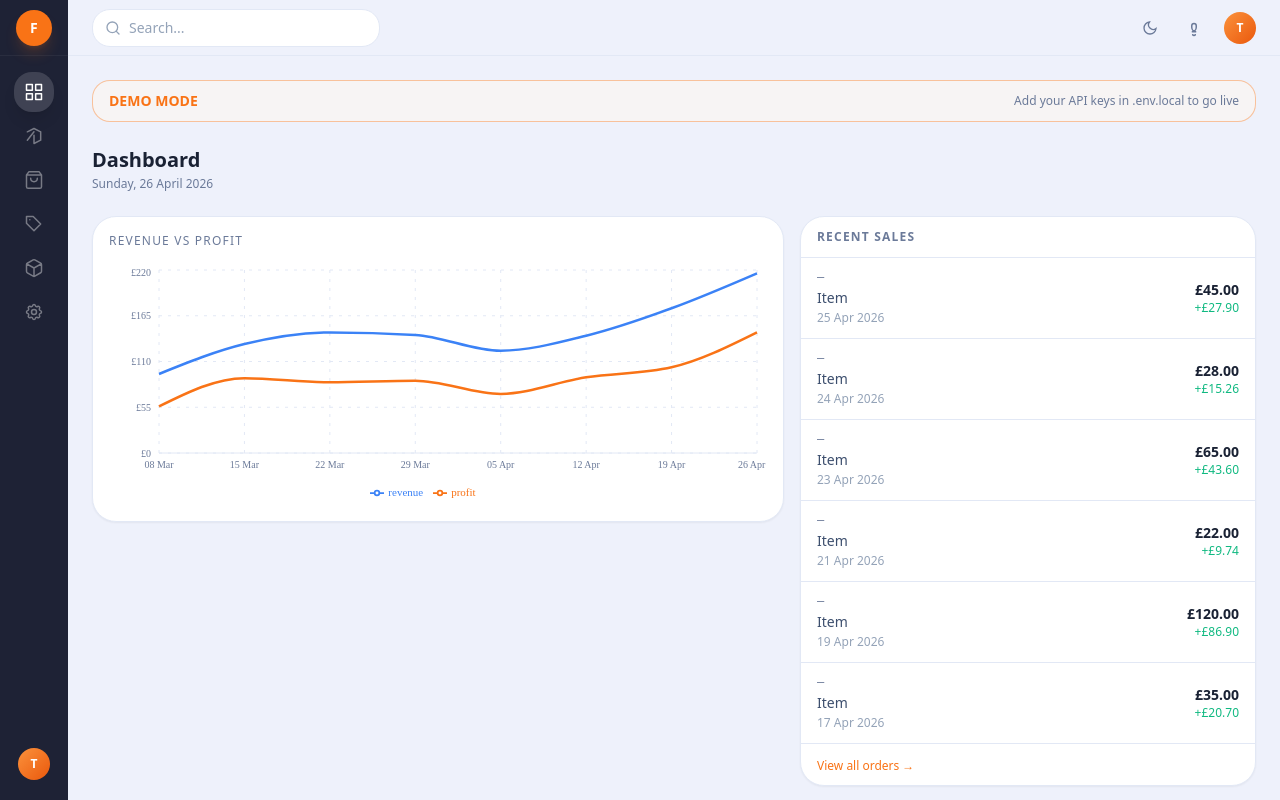
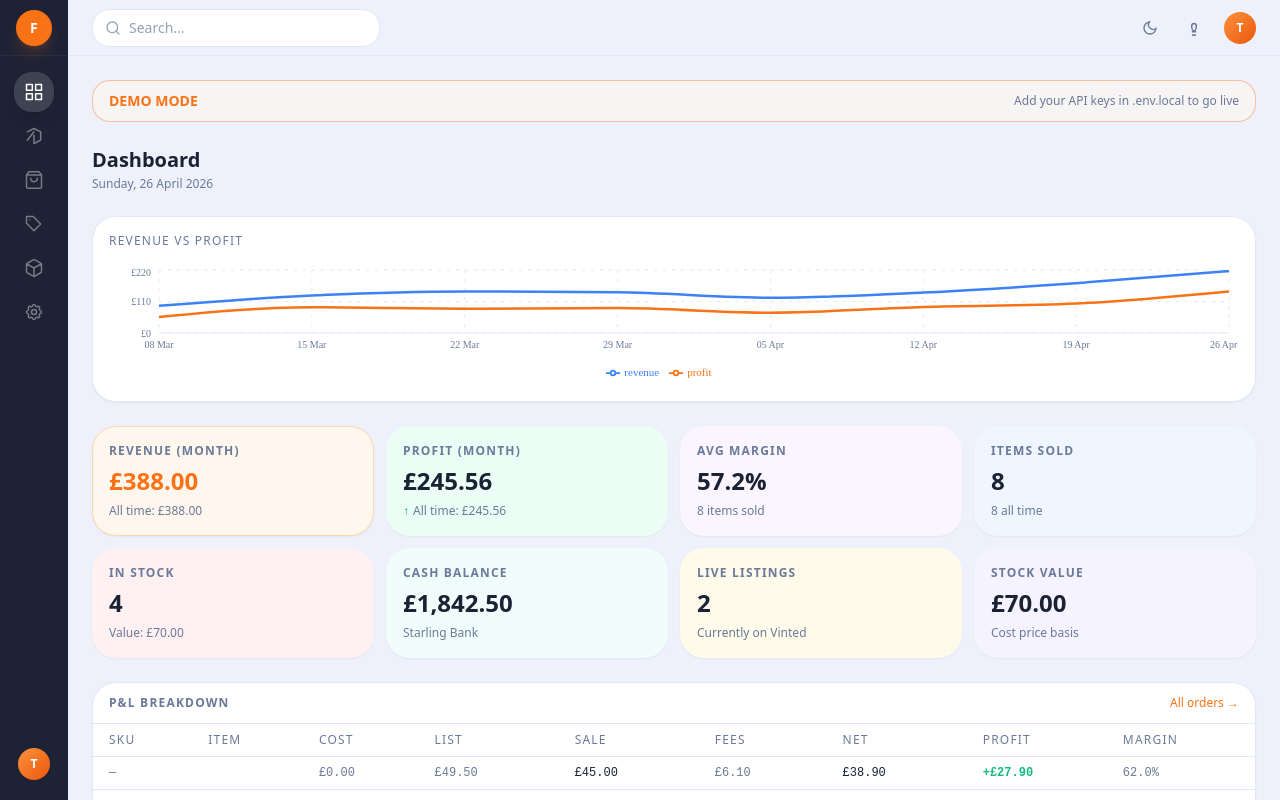
Before and after one commit to Kojixai/Peskett, a Next.js app: page /dashboard in a window 1280 px wide. Built offline with nearby package versions, Linux system fonts and the light colour scheme; no server answers.

Commit message:
feat: halve chart height, remove recent sales panel, cards below chart
https://claude.ai/code/session_01EhUKqnWwSdJyH3oXBRDHGk

```diff
--- a/app/(dashboard)/dashboard/page.tsx
+++ b/app/(dashboard)/dashboard/page.tsx
@@ -1,6 +1,6 @@
 import { KpiCard } from '@/components/dashboard/kpi-card'
 import { RevenueChart } from '@/components/dashboard/revenue-chart'
-import { formatCurrency, formatPercent, formatDate } from '@/lib/utils'
+import { formatCurrency, formatPercent } from '@/lib/utils'
 import type { RevenueDataPoint } from '@/lib/types'
 import Link from 'next/link'
 import { format, startOfMonth } from 'date-fns'
@@ -115,43 +115,9 @@ export default async function DashboardPage() {
         <p className="text-xs text-[var(--text-muted)] mt-0.5">{format(now, 'EEEE, d MMMM yyyy')}</p>
       </div>
 
-      {/* ── Chart + Recent Sales ── moved to top */}
-      <div className="grid grid-cols-1 xl:grid-cols-5 gap-4">
-        <div className="xl:col-span-3">
-          <RevenueChart data={d.chartData} />
-        </div>
-
-        <div className="xl:col-span-2 bg-[var(--bg-card)] border border-[var(--border)] rounded-2xl overflow-hidden shadow-sm">
-          <div className="px-4 py-3 border-b border-[var(--border)] text-xs font-semibold text-[var(--text-muted)] uppercase tracking-widest">Recent Sales</div>
-          <div className="divide-y divide-[var(--border)]">
-            {d.recentOrders.length > 0 ? (
-              d.recentOrders.slice(0, 6).map((order: any) => (
-                <div key={order.id} className="px-4 py-3 flex items-center justify-between gap-3">
-                  <div className="min-w-0">
-                    <div className="text-xs font-mono text-[var(--text-muted)] truncate">{order.inventory_items?.sku ?? '—'}</div>
-                    <div className="text-sm font-medium text-[var(--text-2)] truncate mt-0.5">
-                      {order.inventory_items?.brand ?? ''}{' '}{order.inventory_items?.description ?? 'Item'}
-                    </div>
-                    <div className="text-xs text-[var(--text-subtle)] mt-0.5">{formatDate(order.sold_at)}</div>
-                  </div>
-                  <div className="text-right flex-shrink-0">
-                    <div className="font-semibold text-sm text-[var(--text)]">{formatCurrency(order.sale_price)}</div>
-                    <div className={`text-xs font-medium ${order.profit >= 0 ? 'text-emerald-500' : 'text-red-500'}`}>
-                      {order.profit >= 0 ? '+' : ''}{formatCurrency(order.profit)}
-                    </div>
-                  </div>
-                </div>
-              ))
-            ) : (
-              <div className="px-4 py-8 text-center text-[var(--text-subtle)] text-sm">No sales yet</div>
-            )}
-          </div>
-          {d.recentOrders.length > 0 && (
-            <div className="px-4 py-2.5 border-t border-[var(--border)]">
-              <Link href="/orders" className="text-xs font-medium text-[#f97316] hover:text-[#ea6c0a]">View all orders →</Link>
-            </div>
-          )}
-        </div>
+      {/* ── Chart ── */}
+      <div>
+        <RevenueChart data={d.chartData} />
       </div>
 
       {/* ── KPI grid — 3 cols mobile, 4 cols md+ ── */}
--- a/components/dashboard/revenue-chart.tsx
+++ b/components/dashboard/revenue-chart.tsx
@@ -29,7 +29,7 @@ export function RevenueChart({ data }: RevenueChartProps) {
   return (
     <div className="bg-[var(--bg-card)] rounded-2xl border border-[var(--border)] p-4 shadow-sm">
       <div className="text-xs text-[var(--text-muted)] uppercase tracking-widest mb-4 font-medium">Revenue vs Profit</div>
-      <ResponsiveContainer width="100%" height={240}>
+      <ResponsiveContainer width="100%" height={120}>
         <LineChart data={data} margin={{ top: 5, right: 10, left: -10, bottom: 5 }}>
           <CartesianGrid strokeDasharray="3 6" stroke="var(--border)" />
           <XAxis
```
